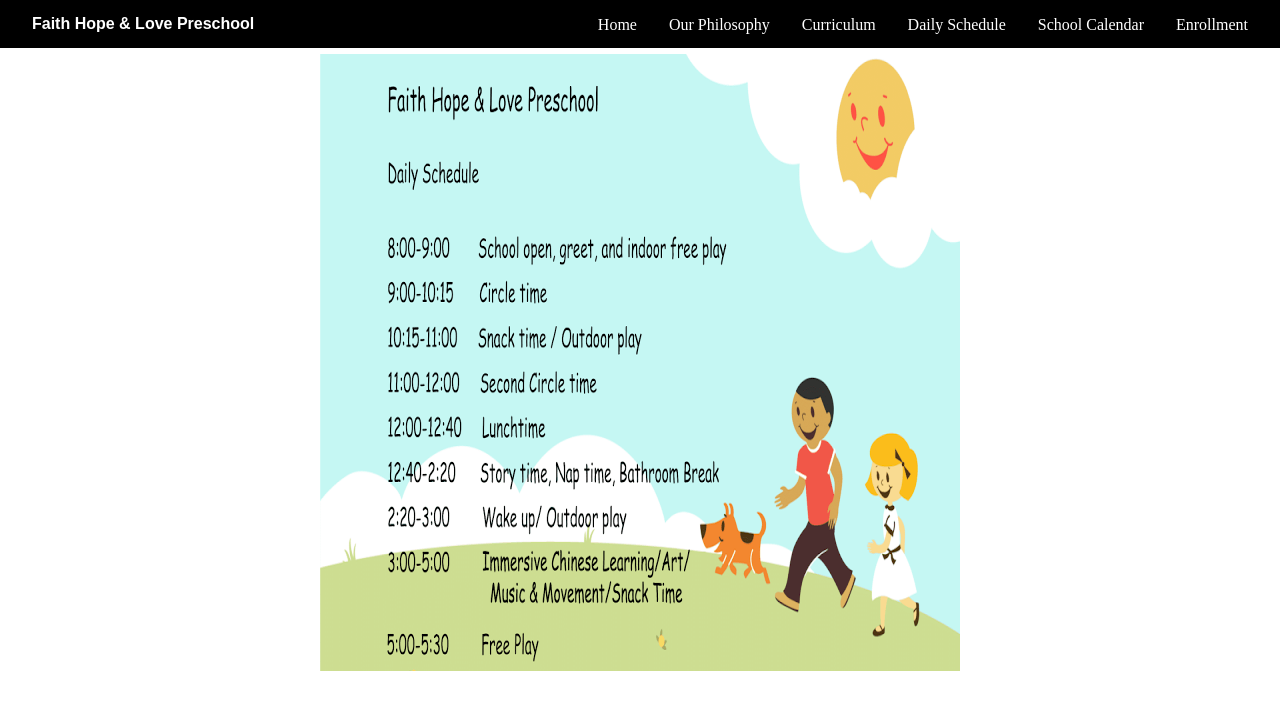
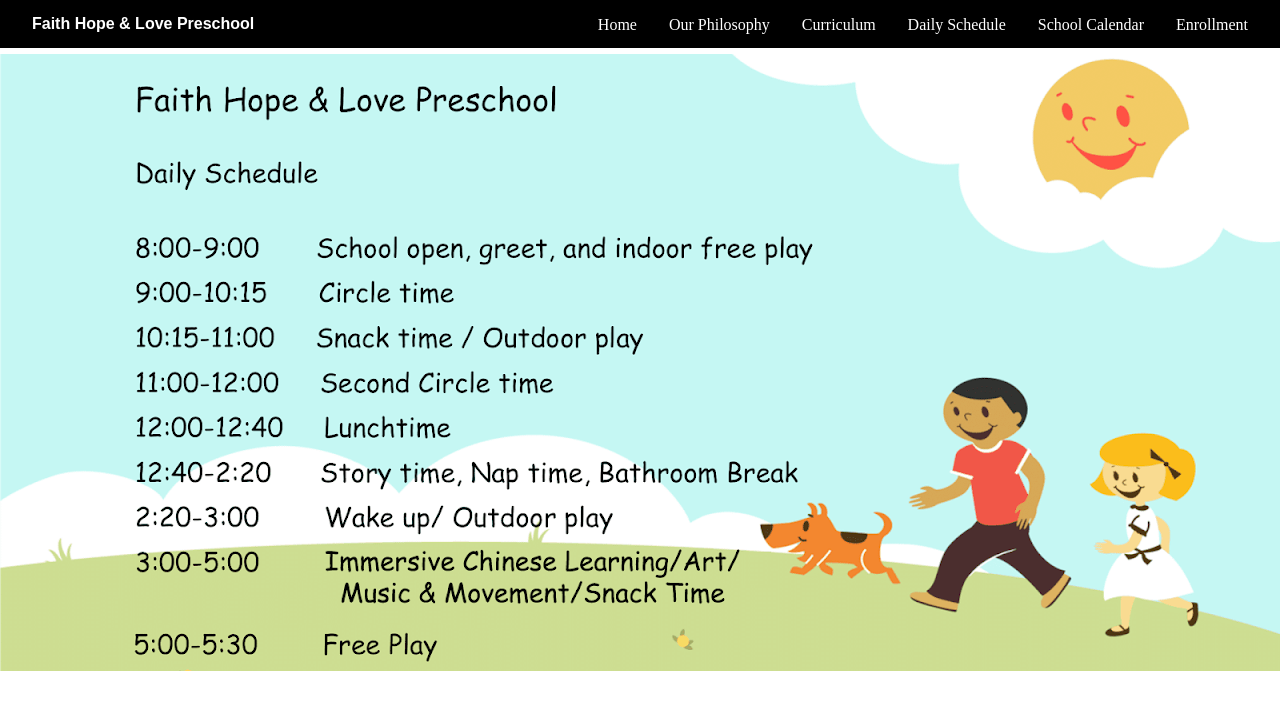
Before and after one commit to Alexlee8888/fhlpreschool.github.io, a Next.js app: page /daily-schedule in a window 1280 px wide. Shown: the top 710 px of the page. Built offline with nearby package versions, Linux system fonts and the light colour scheme.

Commit message:
i centered an image.

```diff
--- a/pages/daily-schedule/index.js
+++ b/pages/daily-schedule/index.js
@@ -1,6 +1,5 @@
 import Image from 'next/image';
 import schedule from '../../public/schedule.png';
-import schedulelogo from '../../public/scheduleBI.png';
 import styles from './index.module.css';
 
 export default function DailySchedulePage() {
--- a/pages/daily-schedule/index.module.css
+++ b/pages/daily-schedule/index.module.css
@@ -1,6 +1,4 @@
 .center {
   display: block;
-  margin-left: auto;
-  margin-right: auto;
-  width: 50%;
+  margin: 0 auto;
 }
--- a/pages/school-calendar/index.js
+++ b/pages/school-calendar/index.js
@@ -7,6 +7,7 @@ export default function SchoolCalendarPage () {
             <Image
                 src = {calendar}
                 alt = "Calendar"
+                className={styles.center}
             />
         </div>
     );
--- /dev/null
+++ b/pages/school-calendar/index.module.css
@@ -0,0 +1,4 @@
+.center {
+    display: block;
+    margin: 0 auto;
+  }
```
